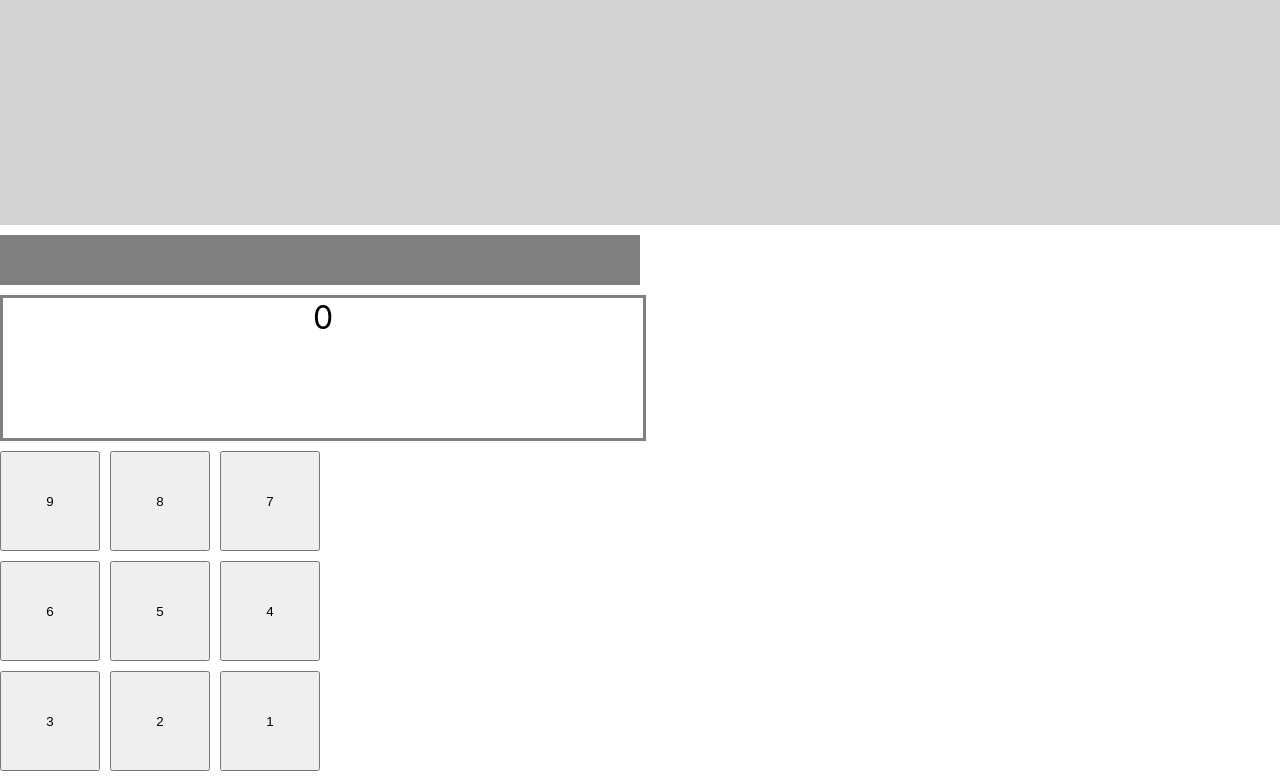
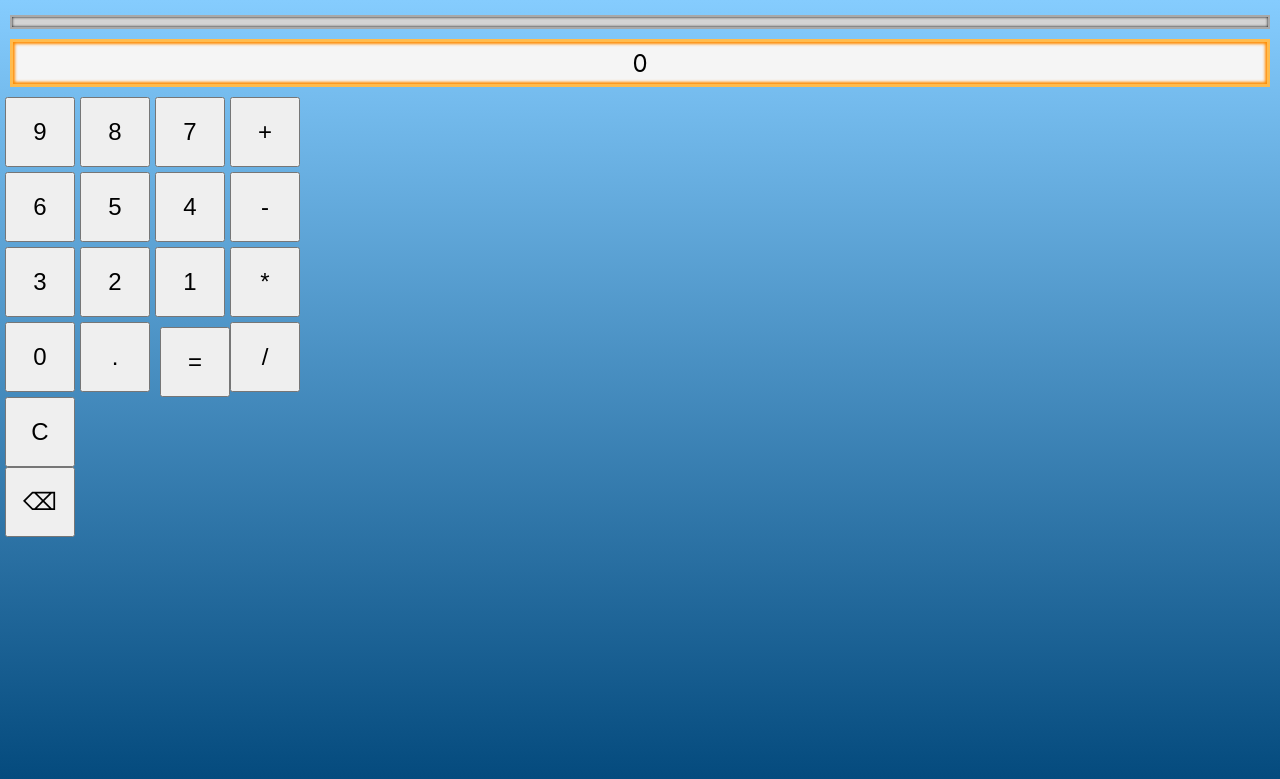
Before and after one commit to zenlex/jscalc, a React (Create React App) app: page / in a window 1280 px wide. Shown: the top 779 px of the page. Built offline with nearby package versions, Linux system fonts and the light colour scheme.

Commit message:
prelim styling WIP

```diff
--- a/public/index.html
+++ b/public/index.html
@@ -28,7 +28,7 @@
   </head>
   <body>
     <div id='test-suite'>
-      <script src=https://cdn.freecodecamp.org/testable-projects-fcc/v1/bundle.js></script>
+      <!--<script src=https://cdn.freecodecamp.org/testable-projects-fcc/v1/bundle.js></script>-->
     </div>
     <noscript>You need to enable JavaScript to run this app.</noscript>
     <div id="root"></div>
--- a/src/App.css
+++ b/src/App.css
@@ -1,38 +1,83 @@
-.App {
-  text-align: center;
+*, ::before, ::after{
+  margin:0px;
+  padding:0px;
+  box-sizing: border-box;
 }
 
-.App-logo {
-  height: 40vmin;
-  pointer-events: none;
+.App {
+  width:100vw;
+  height:100vh;
+  padding:5px;
+  text-align: center;
+  background-image: linear-gradient(#85ccfe, #01477a)
 }
 
-@media (prefers-reduced-motion: no-preference) {
-  .App-logo {
-    animation: App-logo-spin infinite 20s linear;
-  }
+.key {
+  display: block;
+  height:70px;
+  width: 70px;
+  font-size:1.5em;
 }
 
-.App-header {
-  background-color: #282c34;
-  min-height: 100vh;
-  display: flex;
-  flex-direction: column;
-  align-items: center;
-  justify-content: center;
-  font-size: calc(10px + 2vmin);
-  color: white;
+.keypad{
+  display:grid;
+  grid-template-columns: 225px 75px;
+  grid-template-rows: 300px 75px;
+  grid-template-areas: "digit op"
+                       "clear bs"
 }
 
-.App-link {
-  color: #61dafb;
+#dig-grid{
+  display: grid;
+  grid-area: digit;
+  grid-template-columns:repeat(3, 75px);
+  grid-template-rows:repeat(3, 75px);
 }
 
-@keyframes App-logo-spin {
-  from {
-    transform: rotate(0deg);
-  }
-  to {
-    transform: rotate(360deg);
-  }
+#ops-keys{
+  grid-area:op;
+  display:grid;
+  grid-template-rows: repeat(4, 75px);
+  grid-template-columns: 75px;
 }
+
+#equals{
+  grid-area:digit;
+  justify-self:end;
+  align-self:end;
+}
+#display-wrapper{
+  display:flex;
+  flex-direction: column;
+  align-items:center;
+  width:100%;
+  padding:5px;
+}
+
+#display{
+  display:flex;
+  align-items:center;
+  justify-content: center;
+  width: 100%;
+  height: 2em;
+  margin: 5px 0px;
+  padding:5px;
+  overflow-x:hidden;
+  border: 3px solid #ffbb4d;
+  background-color: whitesmoke;
+  box-shadow:inset 0px 0px 3px 2px darkorange;
+  font-size: 1.5em;
+}
+
+#history{
+  width: 100%;
+  height:auto;
+  flex: 1 0;
+  margin: 5px 0px;
+  padding: 5px;
+  height: 50px;
+  background-color:lightgray;
+  border: 2px solid darkgray;
+  box-shadow:inset 0px 0px 3px black;
+  word-wrap:break-word;
+}
--- a/src/App.jsx
+++ b/src/App.jsx
@@ -9,11 +9,14 @@ import EqualsContainer from './components/equals'
 function App() {
   return (
     <div className="App">
-      <DisplayContainer />
-      <DigitContainer />
-      <OpsContainer />
-      <ClearContainer />
-      <EqualsContainer />
+        <DisplayContainer />
+        <div className="keypad">
+          <DigitContainer/>
+          <EqualsContainer />
+          <OpsContainer />
+          <ClearContainer />
+
+        </div>
     </div>
   );
 }
--- a/src/index.css
+++ b/src/index.css
@@ -13,41 +13,8 @@ code {
 }
 
 #test-suite{
-  display:block;
+  display:none;
   height:225px;
   width: 100%;
   background-color: lightgray;
 }
-
-.key {
-  height:100px;
-  width: 100px;
-}
-
-#dig-grid{
-  display: grid;
-  grid-template-columns:repeat(3, 110px);
-  grid-template-rows:repeat(3, 110px);
-}
-
-#display{
-  width: 640px;
-  height: 140px;
-  margin: 10px 0px;
-  border: 3px solid gray;
-  font-size: 2em;
-}
-
-#history{
-  width: 640px;
-  height: 140px;
-  margin: 10px 0px;
-  height: 50px;
-  background-color:gray;
-}
-
-#ops-keys{
-  display: flex;
-  justify-content: space-around;
-  margin: 10px 0px;
-}
```
